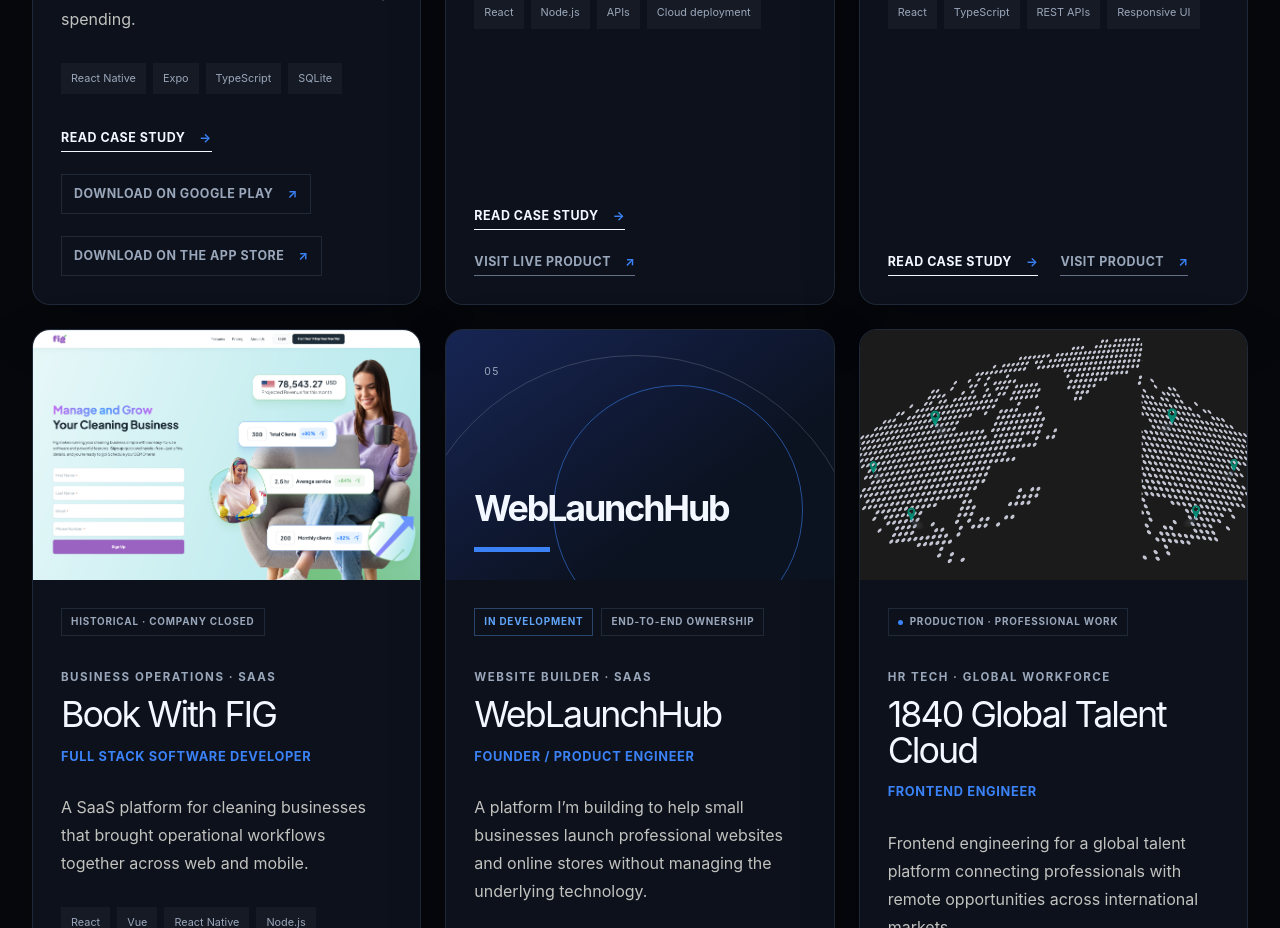
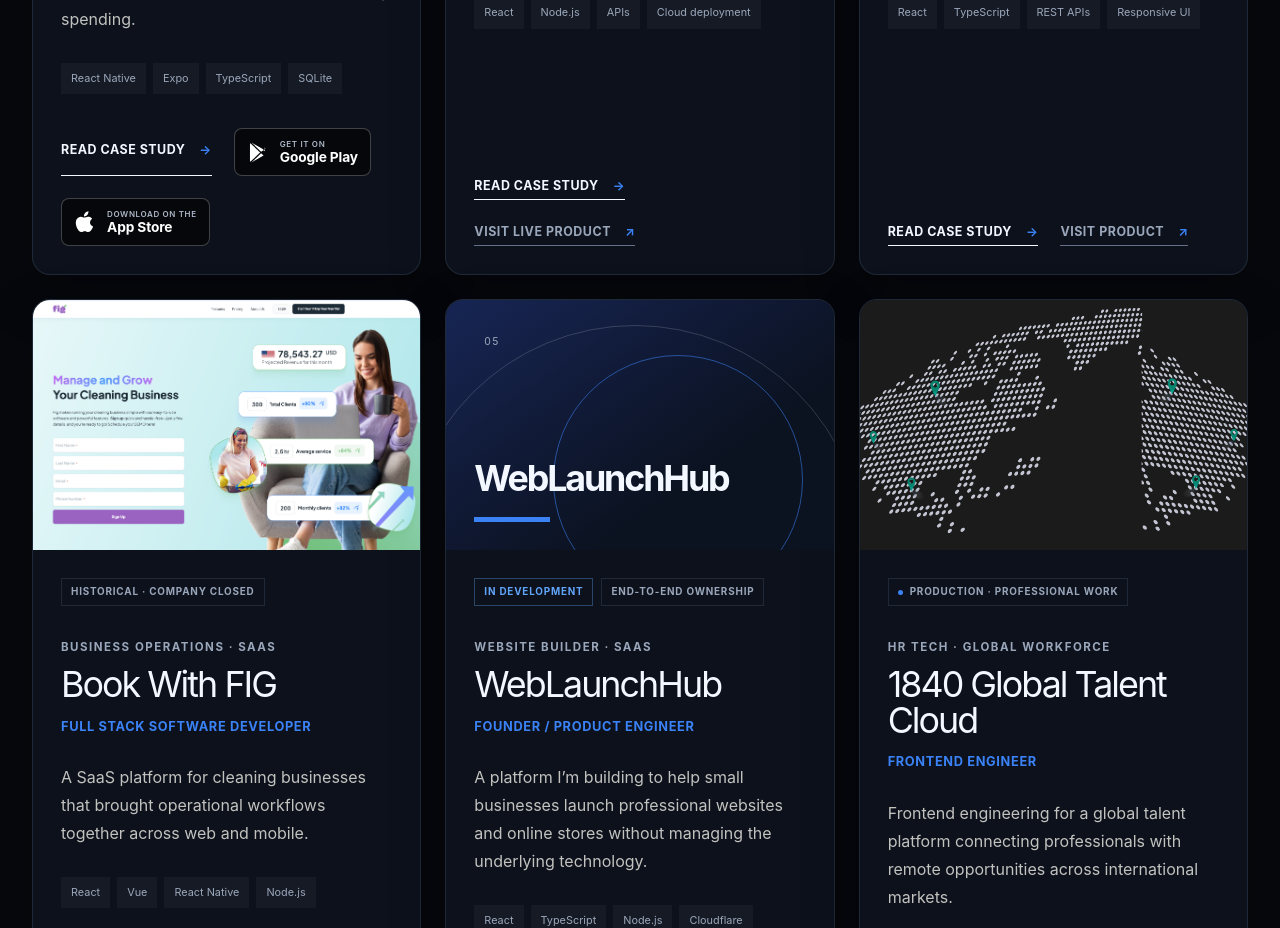
Before and after one commit to Cre8ive-collins/Cre8ive-collins.github.io, a Next.js app: page / in a window 1280 px wide. Shown: the part 2560-3488 px from the top of the page. Built offline with nearby package versions, Linux system fonts and the light colour scheme; a web font is replaced by a local one.

Commit message:
style: use app store badges for FundzIQ

```diff
--- a/app/globals.css
+++ b/app/globals.css
@@ -223,8 +223,12 @@
 .text-link span { color: var(--accent); }
 .text-link:hover { color: var(--accent); border-color: var(--accent); }
 .muted-link { color: var(--muted); border-color: var(--dim); }
-.store-download-link { padding: 9px 12px; border: 1px solid var(--border); }
-.store-download-link:hover { background: rgba(59,130,246,0.08); border-color: var(--accent); color: var(--accent-bright); }
+.store-download-link { display: inline-flex; align-items: center; gap: 10px; min-height: 48px; padding: 7px 12px; border: 1px solid rgba(255,255,255,0.24); border-radius: 8px; background: #05070a; color: #ffffff; line-height: 1; }
+.store-download-link:hover { background: #0c111b; border-color: var(--accent); color: #ffffff; transform: translateY(-1px); }
+.store-download-icon { flex: 0 0 auto; width: 23px; height: 23px; fill: currentColor; }
+.store-download-copy { display: flex; flex-direction: column; gap: 3px; text-align: left; }
+.store-download-copy small { color: #aeb8c8; font-size: 0.5rem; font-weight: 600; letter-spacing: 0.08em; line-height: 1; text-transform: uppercase; }
+.store-download-copy strong { color: #ffffff; font-size: 0.86rem; font-weight: 650; letter-spacing: -0.01em; line-height: 1; text-transform: none; }
 .project-visual { position: relative; order: 1; min-height: 250px; background: #1b1b1b; overflow: hidden; }
 .project-visual img, .case-visual img { width: 100%; height: 100%; object-fit: cover; object-position: top center; transition: transform 500ms cubic-bezier(.2,.7,.2,1); }
 .project-card:hover .project-visual img { transform: scale(1.025); }
@@ -328,7 +332,9 @@
 .case-meta strong { margin-top: 4px; font-size: 0.8rem; font-weight: 600; }
 .case-meta a { align-self: center; color: var(--accent); font-size: 0.72rem; font-weight: 700; text-transform: uppercase; }
 .case-meta .case-store-links { align-self: center; gap: 8px; }
-.case-meta .case-store-links a { align-self: flex-start; }
+.case-meta .case-store-links a { align-self: flex-start; text-transform: none; }
+.case-meta .store-download-copy { gap: 3px; }
+.case-meta .store-download-copy small { color: #aeb8c8; font-size: 0.5rem; letter-spacing: 0.08em; }
 .case-visual { position: relative; height: min(70vw, 760px); margin-top: 50px; overflow: hidden; background: var(--surface); }
 .case-body { display: grid; grid-template-columns: 1fr 280px; gap: 110px; padding-block: 140px; }
 .case-sections article { display: grid; grid-template-columns: 56px 1fr; gap: 26px; padding: 0 0 70px; margin-bottom: 70px; border-bottom: 1px solid var(--border); }
--- a/app/work/[slug]/page.tsx
+++ b/app/work/[slug]/page.tsx
@@ -3,6 +3,7 @@
 import Link from "next/link";
 import { notFound } from "next/navigation";
 import { SectionLink } from "@/components/section-link";
+import { StoreDownloadLink } from "@/components/store-download-link";
 import { profile } from "@/data/profile";
 import { getProject, projects } from "@/data/projects";
 
@@ -125,9 +126,7 @@
           {project.storeLinks && (
             <div className="case-store-links" aria-label={`${project.name} downloads`}>
               {project.storeLinks.map((storeLink) => (
-                <a className="store-download-link" href={storeLink.url} key={storeLink.url} target="_blank" rel="noreferrer">
-                  {storeLink.label} ↗
-                </a>
+                <StoreDownloadLink key={storeLink.url} storeLink={storeLink} />
               ))}
             </div>
           )}
--- a/components/project-card.tsx
+++ b/components/project-card.tsx
@@ -1,6 +1,7 @@
 /* eslint-disable @next/next/no-img-element */
 import Link from "next/link";
 import type { Project } from "@/data/projects";
+import { StoreDownloadLink } from "@/components/store-download-link";
 
 const statusClass: Record<Project["status"], string> = {
   live: "status-live",
@@ -37,15 +38,7 @@
             </a>
           )}
           {project.storeLinks?.map((storeLink) => (
-            <a
-              className="text-link muted-link store-download-link"
-              href={storeLink.url}
-              key={storeLink.url}
-              target="_blank"
-              rel="noreferrer"
-            >
-              {storeLink.label} <span aria-hidden="true">↗</span>
-            </a>
+            <StoreDownloadLink key={storeLink.url} storeLink={storeLink} />
           ))}
         </div>
       </div>
--- /dev/null
+++ b/components/store-download-link.tsx
@@ -0,0 +1,27 @@
+import type { ProjectStoreLink } from "@/data/projects";
+
+export function StoreDownloadLink({ storeLink }: { storeLink: ProjectStoreLink }) {
+  const isAppStore = storeLink.platform === "app-store";
+
+  return (
+    <a
+      className="store-download-link"
+      href={storeLink.url}
+      target="_blank"
+      rel="noreferrer"
+      aria-label={storeLink.label}
+    >
+      <svg className="store-download-icon" viewBox="0 0 24 24" aria-hidden="true">
+        {isAppStore ? (
+          <path d="M16.7 12.1c0-2.7 2.2-4 2.3-4.1-1.3-1.9-3.3-2.1-4-2.1-1.7-.2-3.3 1-4.1 1-.9 0-2.2-1-3.6-1-1.8 0-3.5 1.1-4.5 2.7-1.9 3.2-.5 8 1.3 10.7.9 1.3 2 2.8 3.5 2.7 1.4-.1 2-.9 3.7-.9 1.7 0 2.2.9 3.7.8 1.5 0 2.5-1.3 3.4-2.6 1.1-1.5 1.5-3 1.5-3.1-.1 0-3.2-1.2-3.2-4.1zM13.9 4.1c.8-1 1.3-2.4 1.2-3.8-1.2.1-2.7.8-3.5 1.8-.7.8-1.4 2.2-1.2 3.5 1.3.1 2.7-.6 3.5-1.5z" />
+        ) : (
+          <path d="M3.5 2.4a1.5 1.5 0 0 0-.4 1v17.2c0 .4.1.7.4 1l10.2-9.6L3.5 2.4zm11.2 10.5-2.6 2.5-7.5 7 12.7-7.2-2.6-2.3zm3.8-2.2-2.8-1.6-2.9-1.7L4.6 1.6l10.1 9.5 3.8-2.2c.8-.5.8-1.7 0-2.2zm-6.4-2.1 2.6 2.5 2.6-2.3L4.6 1.6l7.5 7z" />
+        )}
+      </svg>
+      <span className="store-download-copy">
+        <small>{isAppStore ? "Download on the" : "Get it on"}</small>
+        <strong>{isAppStore ? "App Store" : "Google Play"}</strong>
+      </span>
+    </a>
+  );
+}
--- a/data/projects.ts
+++ b/data/projects.ts
@@ -7,6 +7,7 @@
 
 export type ProjectStoreLink = {
   label: string;
+  platform: "app-store" | "google-play";
   url: string;
 };
 
@@ -47,10 +48,12 @@
     storeLinks: [
       {
         label: "Download on Google Play",
+        platform: "google-play",
         url: "https://play.google.com/store/apps/details?id=ng.techiq.fundziq",
       },
       {
         label: "Download on the App Store",
+        platform: "app-store",
         url: "https://apps.apple.com/us/app/fundziq-money-planner/id6764693237",
       },
     ],
```
